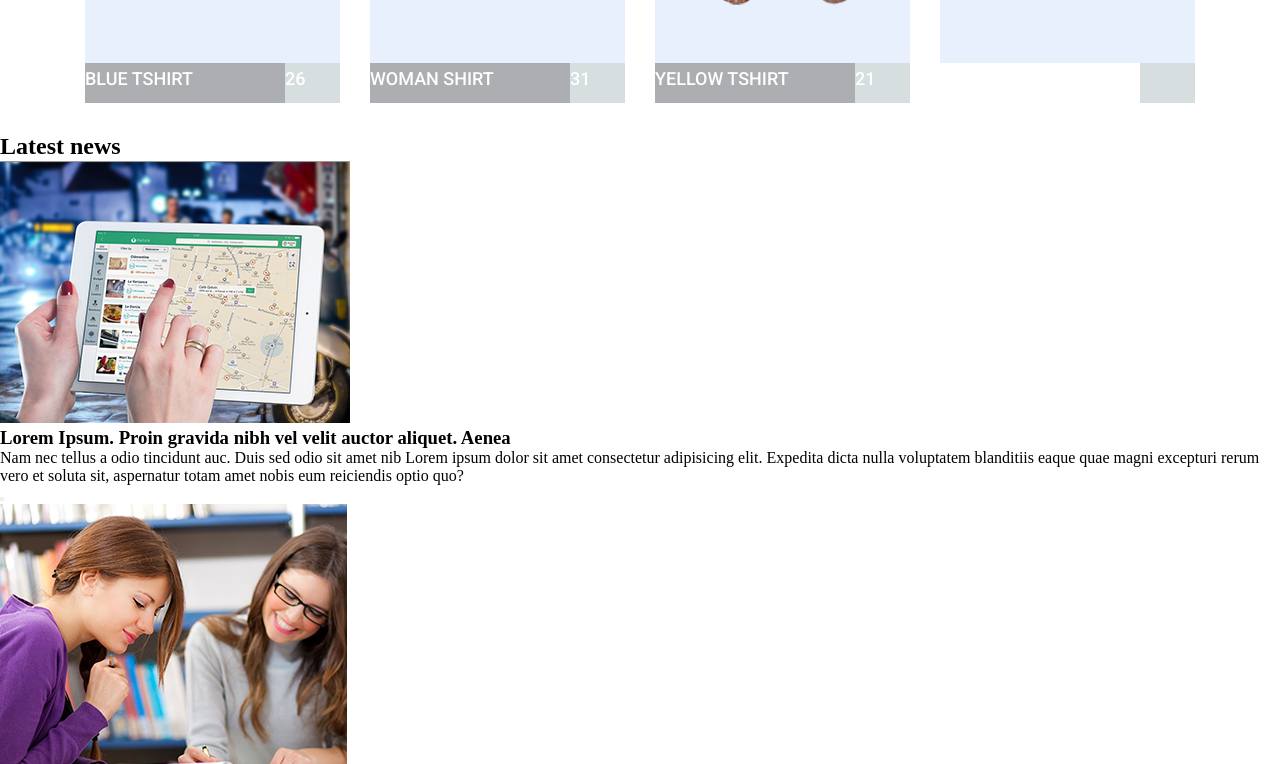
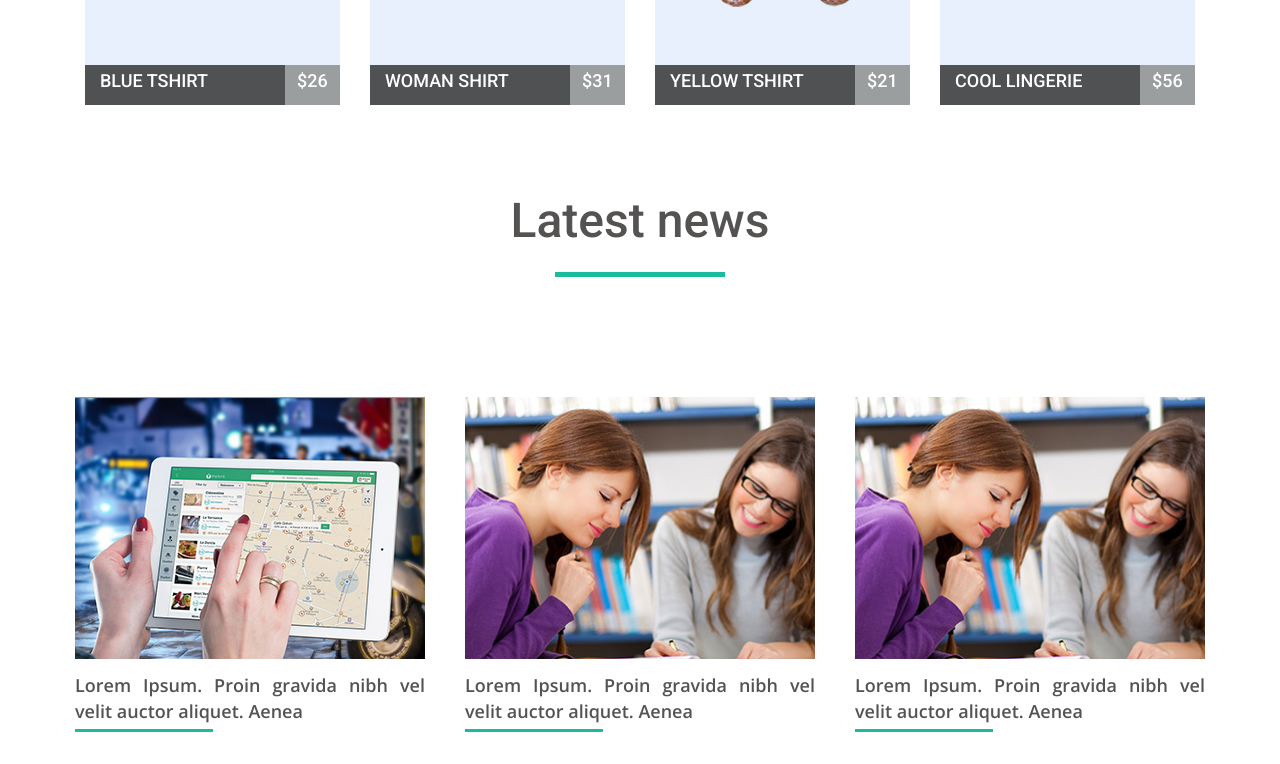
Before and after one commit to RostyslavSheshenya/goit-fe-course, a plain HTML site: page html-css/module-04/index.html in a window 1280 px wide. Shown: the part 1040-1804 px from the top of the page. Drawn offline with nearby package versions, Linux system fonts and the light colour scheme.

Commit message:
mod 4css

```diff
--- a/html-css/module-03/css/style.css
+++ b/html-css/module-03/css/style.css
@@ -53,6 +53,8 @@ a {
 
 img {
         margin-bottom: 30px;
+        filter: invert(1)
+
 }
 
 h4 {
--- a/html-css/module-04/css/style.css
+++ b/html-css/module-04/css/style.css
@@ -65,7 +65,7 @@ a {
 /* GALLERY*/
 /* Section title */
 
-.section-title {
+.section-galery {
         font-family: "Times New Roman", sans-serif;
         font-size: 48px;
         line-height: 32px;
@@ -73,12 +73,12 @@ a {
         text-align: center;
         margin-bottom: 135px;
 }
-.section-title::after {
+.section-galery::after {
         content: "";
         display: block;
         background-color: #1abc9c;
         width: 170px;
-        height: 5px;
+        height: 7px;
         margin: 0 auto;
         margin-top: 35px;
 }
@@ -90,34 +90,114 @@ a {
         width: 1110px;
         margin: 0 auto;
 }
-.featured-item-url {
+h4 {
         font-family: "Roboto", sans-serif;
         font-size: 18px;
         line-height: 32px;
         font-weight: 500;
         color: white;
-        display: block;
-        width: 255px;
-        background-color: #acaeb2;
+        width: 185px;
+        background-color: #4f5153;
         height: 40px;
-
-
+        padding-left: 15px;
+        display: inline-block;
 }
 span {
         display: block;
-        background-color: #d7dedf;
+        font-family: "Roboto", sans-serif;
+        font-size: 18px;
+        line-height: 32px;
+        font-weight: 500;
+        background-color: #9b9e9e;
         float: right;
         width: 55px;
         height: 40px;
+        color: white;
+
+}
+span::before {
+        padding-left: 12px;
+        content: "\0024";
 }
 
 .featured-item {
         float: left;
         width: 255px;
 }
-.featured-item:not(:nth-child(4n)) {
+.featured-item:nth-child(-n+3) {
+        margin-right: 30px;
+        margin-bottom: 30px;
+}
+.featured-item:nth-child(4) {
+        margin-bottom: 30px;
+}
+.featured-item:nth-child(n+5) {
+        margin-bottom: 100px;
         margin-right: 30px;
 }
-.featured-item:not(:nth-child(-4n)) {
-        margin-bottom: 30px;
+.featured-item:nth-child(8) {
+        margin-right: 0;
 }
+.featured-item-url:hover h4, .featured-item-url:hover span {
+        background-color: red;
+}
+
+/* Blog*/
+
+.section-blog {
+        font-family: "Roboto", sans-serif;
+        font-size: 48px;
+        line-height: 32px;
+        font-weight: 500;
+        text-align: center;
+        margin-bottom: 120px;
+        color: #555252;
+}
+.section-blog::after {
+        content: "";
+        display: block;
+        background-color: #1abc9c;
+        width: 170px;
+        height: 5px;
+        margin: 0 auto;
+        margin-top: 35px;
+}
+.latest {
+        font-size: 0;
+        width: 1130px;
+        margin: 0 auto;
+        /*background-color: #4f5153;*/
+}
+.latest-item {
+        float: left;
+        width: 350px;
+        font-family: 'Open Sans', sans-serif;
+        line-height: 26px;
+        color: #555252;
+        text-align: justify;
+}
+
+.latest-item:not(:nth-last-child()) {
+        margin-right: 40px;
+}
+
+h3 {
+        font-size: 18px;
+        font-weight: 600;
+        margin-bottom: 35px;
+}
+p {
+        font-size: 14px;
+
+}
+.latest-item:nth-child(-n+2) {
+        margin-right: 40px;
+}
+h3::after {
+        content: "";
+        display: block;
+        background-color: #1abc9c;
+        width: 138px;
+        height: 3px;
+        margin-top: 5px;
+}
--- a/html-css/module-04/index.html
+++ b/html-css/module-04/index.html
@@ -8,6 +8,7 @@
     <title>Homework-04</title>
     <link href="css/normalize.css" rel="stylesheet">
     <link href="https://fonts.googleapis.com/css?family=Roboto:300,400,500,700" rel="stylesheet">
+    <link href="https://fonts.googleapis.com/css?family=Open+Sans:400,600" rel="stylesheet">
     <link href="css/style.css" rel="stylesheet">
 
 </head>
@@ -43,62 +44,70 @@
 
     <main>
         <section class="galery">
-            <h2 class="section-title">FEATURED PRODUCTS</h2>
+            <h2 class="section-galery">FEATURED PRODUCTS</h2>
 
             <ul class="featured clearfix">
-                <li class="featured-item clearfix">
+                <li class="featured-item">
+                    <a class="featured-item-url" href="#">
                         <img src="img/image1.png" width="255" height="322" alt="Blue Tshirt">
-                    <a class="featured-item-url" href="#">Blue Tshirt
+                        <h4>Blue Tshirt</h4>
                         <span>26</span>
                     </a>
 
                 </li>
 
                 <li class="featured-item">
+                    <a class="featured-item-url" href="#">
                         <img src="img/image2.png" width="255" height="322" alt="Woman Shirt">
-                    <a class="featured-item-url" href="#">Woman Shirt
+                        <h4>Woman Shirt</h4>
                         <span>31</span>
                     </a>
                 </li>
 
                 <li class="featured-item">
+                    <a class="featured-item-url" href="#">
                         <img src="img/image3.png" width="255" height="322" alt="Yellow Tshirt">
-                    <a class="featured-item-url" href="#">Yellow Tshirt
+                        <h4>Yellow Tshirt</h4>
                         <span>21</span>
                     </a>
                 </li>
 
                 <li class="featured-item">
                     <img src="img/image4.png" width="255" height="322" alt="Cool Lingerie">
-                    <a class="featured-item-url" href="#">Cool Lingerie
+                    <a class="featured-item-url" href="#">
+                        <h4>Cool Lingerie</h4>
                         <span>56</span>
                     </a>
                 </li>
 
                 <li class="featured-item">
+                    <a class="featured-item-url" href="#">
                         <img src="img/image5.png" width="255" height="322" alt="Blue Tshirt">
-                    <a class="featured-item-url" href="#">Blue Tshirt
+                        <h4>Blue Tshirt</h4>
                         <span>26</span>
                     </a>
                 </li>
 
                 <li class="featured-item">
+                    <a class="featured-item-url" href="#">
                         <img src="img/image6.png" width="255" height="322" alt="Woman Shirt">
-                    <a class="featured-item-url" href="#">Woman Shirt
+                        <h4>Woman Shirt</h4>
                         <span>31</span>
                     </a>
                 </li>
 
                 <li class="featured-item">
+                    <a class="featured-item-url" href="#">
                         <img src="img/image7.png" width="255" height="322" alt="Yellow Tshirt">
-                    <a class="featured-item-url" href="#">Yellow Tshirt
+                        <h4>Yellow Tshirt</h4>
                         <span>21</span>
                     </a>
                 </li>
 
                 <li class="featured-item">
+                    <a class="featured-item-url" href="#">
                         <img src="img/image8.png" width="255" height="322" alt="Cool Lingerie">
-                    <a class="featured-item-urlw" href="#">Cool lingerie
+                        <h4>Cool lingerie</h4>
                         <span>56</span>
                     </a>
                 </li>
@@ -107,42 +116,48 @@
 
         <section class="Blog">
 
-            <h2>Latest news</h2>
+            <h2 class="section-blog">Latest news</h2>
 
-            <ul>
-                <li>
-                    <img src="img/imageblog1.png" alt="img">
+            <ul class="latest clearfix">
+                <li class="latest-item">
+                    <img src="img/imageblog1.png" width="350" height="262" alt="img">
                     <h3>
                         Lorem Ipsum. Proin gravida nibh vel velit auctor aliquet. Aenea
                     </h3>
                     <p>
-                            Nam nec tellus a odio tincidunt auc. Duis sed odio sit amet nib Lorem ipsum dolor sit amet consectetur adipisicing elit. Expedita dicta nulla voluptatem blanditiis eaque quae magni excepturi rerum vero et soluta sit, aspernatur totam amet nobis eum reiciendis optio quo?
+                        Nam nec tellus a odio tincidunt auc. Duis sed odio sit amet nib Lorem ipsum dolor sit amet consectetur adipisicing elit.
+                        Expedita dicta nulla voluptatem blanditiis eaque quae magni excepturi rerum vero et soluta sit, aspernatur
+                        totam amet nobis eum reiciendis optio quo?
                     </p>
                     <button>
 
                     </button>
                 </li>
 
-                <li>
-                    <img src="img/imageblog2.png" alt="img">
+                <li class="latest-item">
+                    <img src="img/imageblog2.png" width="350" height="262" alt="img">
                     <h3>
                         Lorem Ipsum. Proin gravida nibh vel velit auctor aliquet. Aenea
                     </h3>
                     <p>
-                            Nam nec tellus a odio tincidunt auc. Duis sed odio sit amet nib Lorem ipsum dolor sit amet consectetur adipisicing elit. Ab, deserunt eligendi voluptatem fuga voluptatibus, sunt quibusdam totam reiciendis, modi assumenda ipsam? Repellat vitae officia eos magni tenetur repudiandae eius nemo.
+                        Nam nec tellus a odio tincidunt auc. Duis sed odio sit amet nib Lorem ipsum dolor sit amet consectetur adipisicing elit.
+                        Ab, deserunt eligendi voluptatem fuga voluptatibus, sunt quibusdam totam reiciendis, modi assumenda
+                        ipsam? Repellat vitae officia eos magni tenetur repudiandae eius nemo.
                     </p>
                     <button>
 
                     </button>
                 </li>
 
-                <li>
-                    <img src="img/imageblog2.png" alt="img">
+                <li class="latest-item">
+                    <img src="img/imageblog2.png" width="350" height="262" alt="img">
                     <h3>
                         Lorem Ipsum. Proin gravida nibh vel velit auctor aliquet. Aenea
                     </h3>
                     <p>
-                            Nam nec tellus a odio tincidunt auc. Duis sed odio sit amet nib Lorem ipsum dolor, sit amet consectetur adipisicing elit. Ratione tenetur debitis, perferendis doloribus consequuntur possimus? Eveniet voluptatem iste laborum, commodi doloribus dolor iusto id tenetur, ipsam amet, corrupti vitae maxime!
+                        Nam nec tellus a odio tincidunt auc. Duis sed odio sit amet nib Lorem ipsum dolor, sit amet consectetur adipisicing elit.
+                        Ratione tenetur debitis, perferendis doloribus consequuntur possimus? Eveniet voluptatem iste laborum,
+                        commodi doloribus dolor iusto id tenetur, ipsam amet, corrupti vitae maxime!
                     </p>
                     <button>
 
```
Lines whose indentation alone changed are shown as unchanged.
